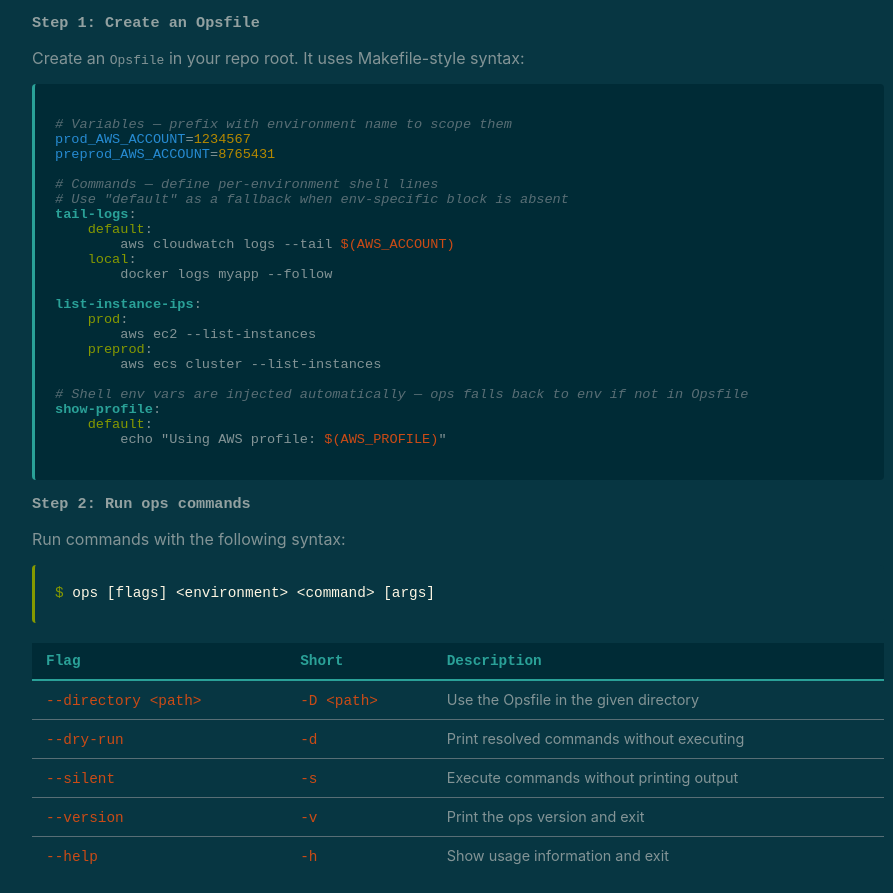
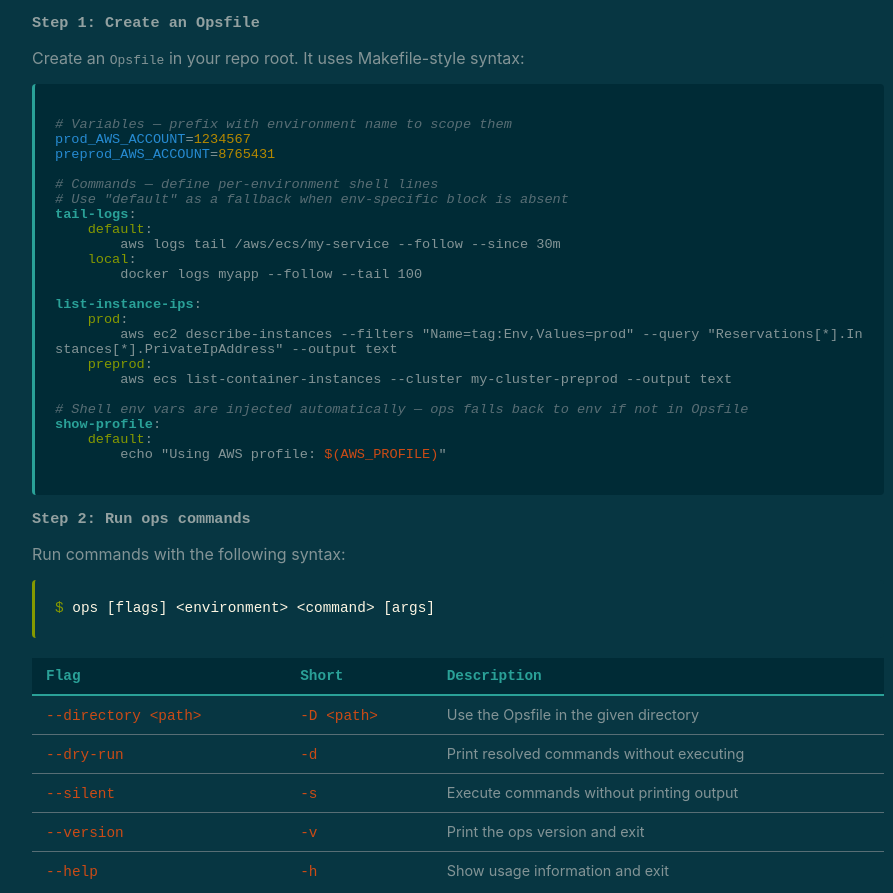
Before and after one commit to seanseannery/opsfile, a website: page docs/site/index.html in a window 1280 px wide. Shown: the part 1151-2044 px from the top of the page, without its empty margins (182-1075 px from the left). Drawn offline with Linux system fonts and the light colour scheme.

Commit message:
docs(site): fix Opsfile example with accurate AWS CLI commands

```diff
--- a/docs/site/index.html
+++ b/docs/site/index.html
@@ -99,15 +99,15 @@ brew install seanseannery/opsfile/opsfile</code></pre>
 <span class="sh-comment"># Use "default" as a fallback when env-specific block is absent</span>
 <span class="sh-cmd">tail-logs</span>:
     <span class="sh-env">default</span>:
-        aws cloudwatch logs --tail <span class="sh-subst">$(AWS_ACCOUNT)</span>
+        aws logs tail /aws/ecs/my-service --follow --since 30m
     <span class="sh-env">local</span>:
-        docker logs myapp --follow
+        docker logs myapp --follow --tail 100
 
 <span class="sh-cmd">list-instance-ips</span>:
     <span class="sh-env">prod</span>:
-        aws ec2 --list-instances
+        aws ec2 describe-instances --filters "Name=tag:Env,Values=prod" --query "Reservations[*].Instances[*].PrivateIpAddress" --output text
     <span class="sh-env">preprod</span>:
-        aws ecs cluster --list-instances
+        aws ecs list-container-instances --cluster my-cluster-preprod --output text
 
 <span class="sh-comment"># Shell env vars are injected automatically — ops falls back to env if not in Opsfile</span>
 <span class="sh-cmd">show-profile</span>:
```
